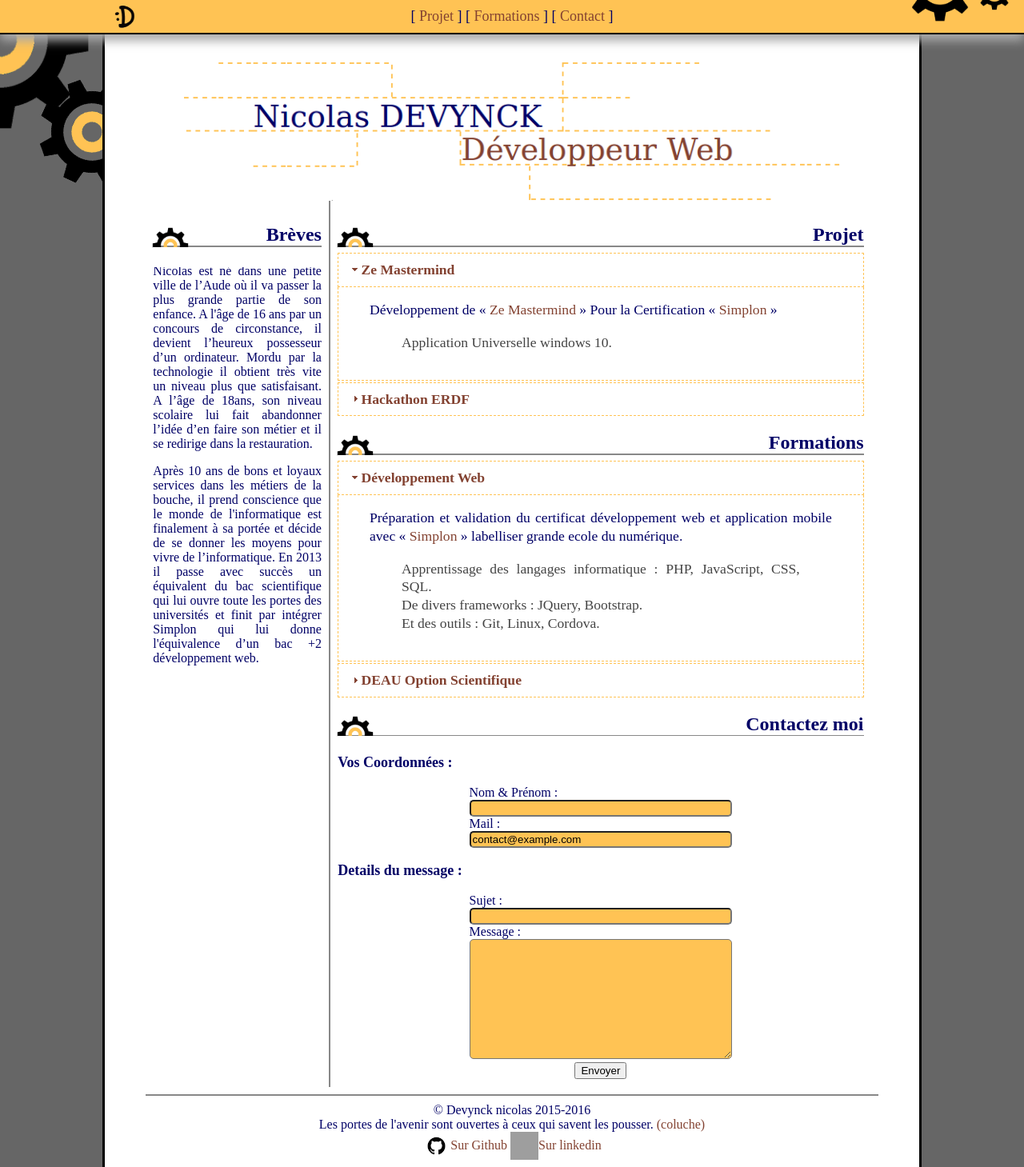
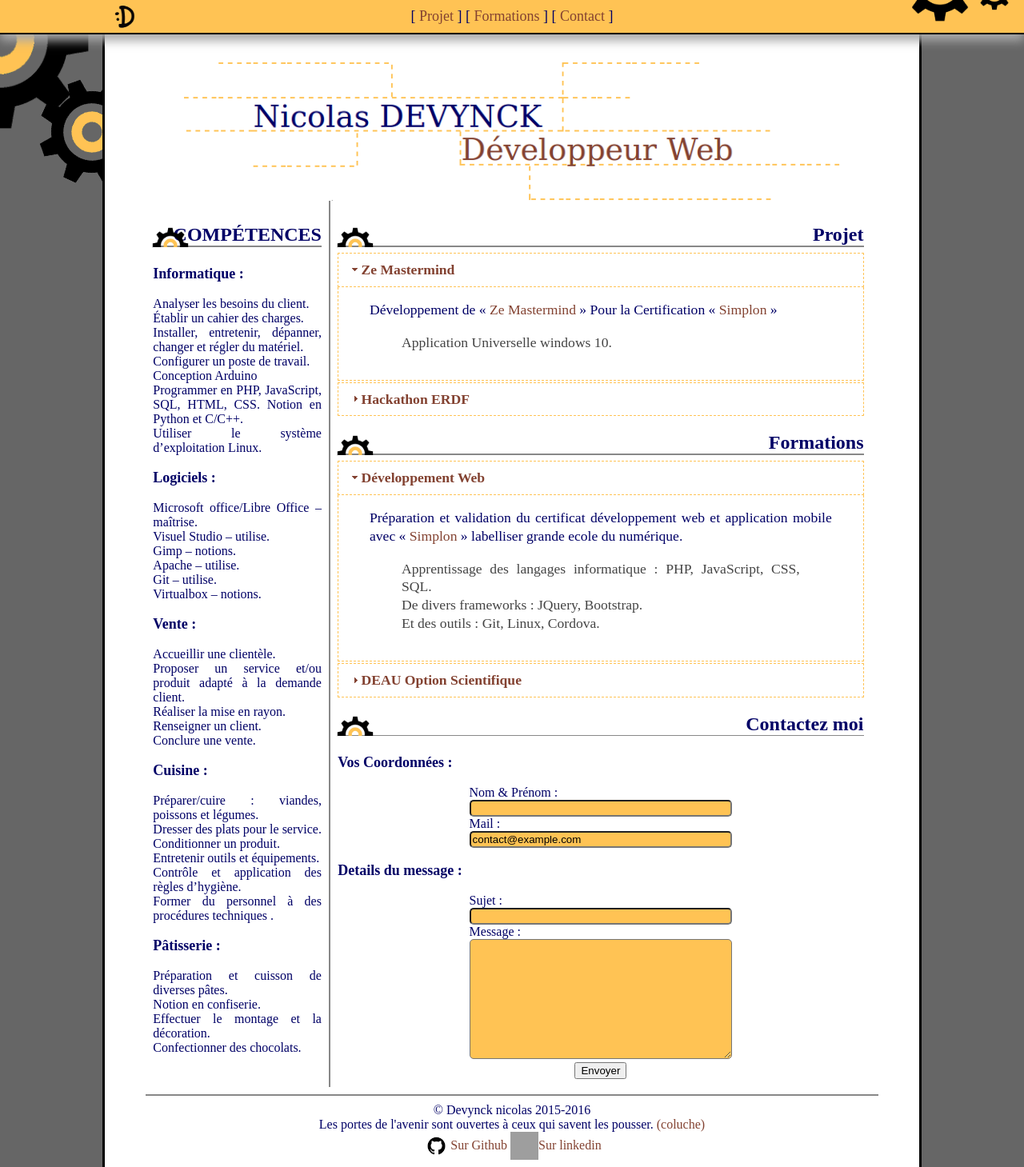
Before and after one commit to nicolas-devynck/nicolas-devynck, a PHP site: page / in a window 1280 px wide. Shown: the whole page at 80% size. Run offline with PHP 8.4, Linux system fonts and the light colour scheme; grey boxes are pictures that could not be loaded.

Commit message:
competance

```diff
--- a/index.php
+++ b/index.php
@@ -57,10 +57,52 @@
 			</header>
 			<aside>
 				<div class="aside">
-					<h2 id="info">Brèves</h2><div id="engr8"></div>
+					<h2 id="info">COMPÉTENCES</h2><div id="engr8"></div>
 					<div class="cache_engrenage"></div>
-					<!-- Brèves --><?php include 'txt/info.txt'; ?>
-					<!-- continuer contact ici -->
+					<!-- competences -->
+					<h3>Informatique :</h3>
+					<p>
+						Analyser les besoins du client.<br/>
+						Établir un cahier des charges.<br/>
+						Installer, entretenir, dépanner, changer et régler du matériel.<br/>
+						Configurer un poste de travail.<br/>
+						Conception Arduino<br/>
+						Programmer en PHP, JavaScript, SQL, HTML, CSS. Notion en Python et C/C++.<br/>
+						Utiliser le système d’exploitation Linux.
+					</p>
+					<h3>Logiciels :</h3>
+					<p>
+						Microsoft office/Libre Office – maîtrise.<br/>
+						Visuel Studio – utilise.<br/>
+						Gimp – notions.<br/>
+						Apache – utilise.<br/>
+						Git – utilise.<br/>
+						Virtualbox – notions.
+					</p>
+					<h3>Vente :</h3>
+					<p>
+						Accueillir une clientèle.<br/>
+						Proposer un service et/ou produit adapté à la demande client.<br/>
+						Réaliser la mise en rayon.<br/>
+						Renseigner un client.<br/>
+						Conclure une vente.
+					</p>
+					<h3>Cuisine :</h3>
+					<p>
+						Préparer/cuire : viandes, poissons et légumes.<br/>
+						Dresser des plats pour le service.<br/>
+						Conditionner un produit.<br/>
+						Entretenir outils et équipements.<br/>
+						Contrôle et application des règles d’hygiène.<br/>
+						Former du personnel à des procédures techniques .
+					</p>
+					<h3>Pâtisserie :</h3>
+					<p>
+						Préparation et cuisson de diverses pâtes.<br/>
+						Notion en confiserie.<br/>
+						Effectuer le montage et la décoration.<br/>
+						Confectionner des chocolats.
+					</p>
 				</div>
 			</aside>
 			<article>
--- a/txt/info.txt
+++ /dev/null
@@ -1,2 +0,0 @@
-<?php echo "\t\t\t\t"; ?>	<p>Nicolas est né dans une petite ville de l’Aude où il va passer la plus grande partie de son enfance. A l'âge de 16 ans par un concours de circonstance, il devient l’heureux possesseur d’un ordinateur. Mordu par la technologie il obtient très vite un niveau plus que satisfaisant. A l’âge de 18ans, son niveau scolaire lui fait abandonner l’idée d’en faire son métier et il se redirige dans la restauration.</p>
-<?php echo "\t\t\t\t"; ?>	<p>Après 10 ans de bons et loyaux services dans les métiers de la bouche, il prend conscience que le monde de l'informatique est finalement à sa portée et décide de se donner les moyens pour vivre de l’informatique. En 2013 il passe avec succès un équivalent du bac scientifique qui lui ouvre toute les portes des universités et finit par intégrer Simplon qui lui donne l'équivalence d’un bac +2 développement web.</p>
```
